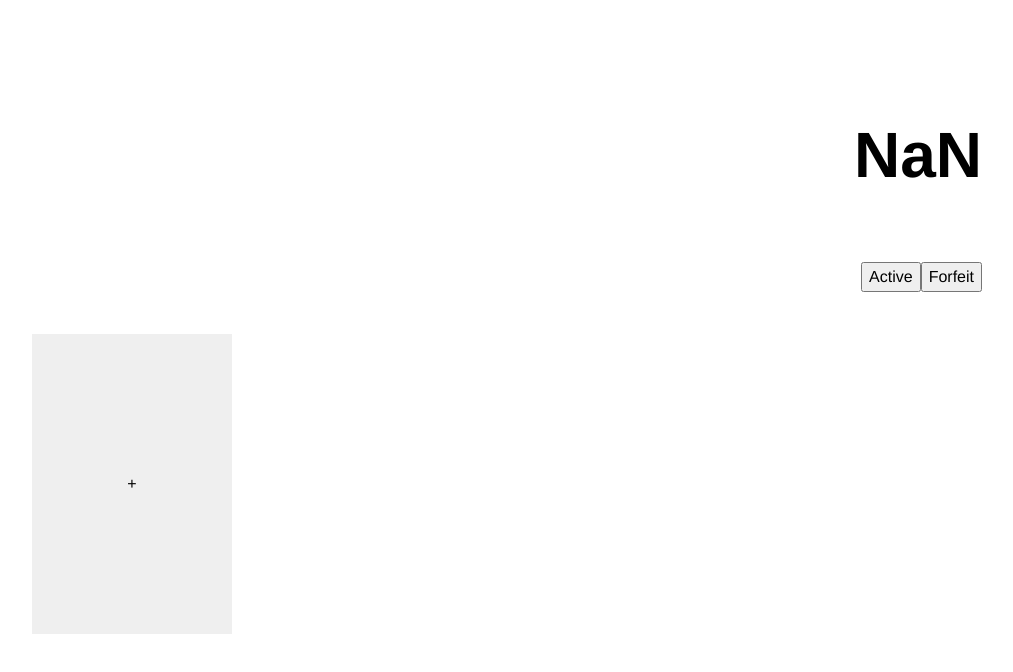
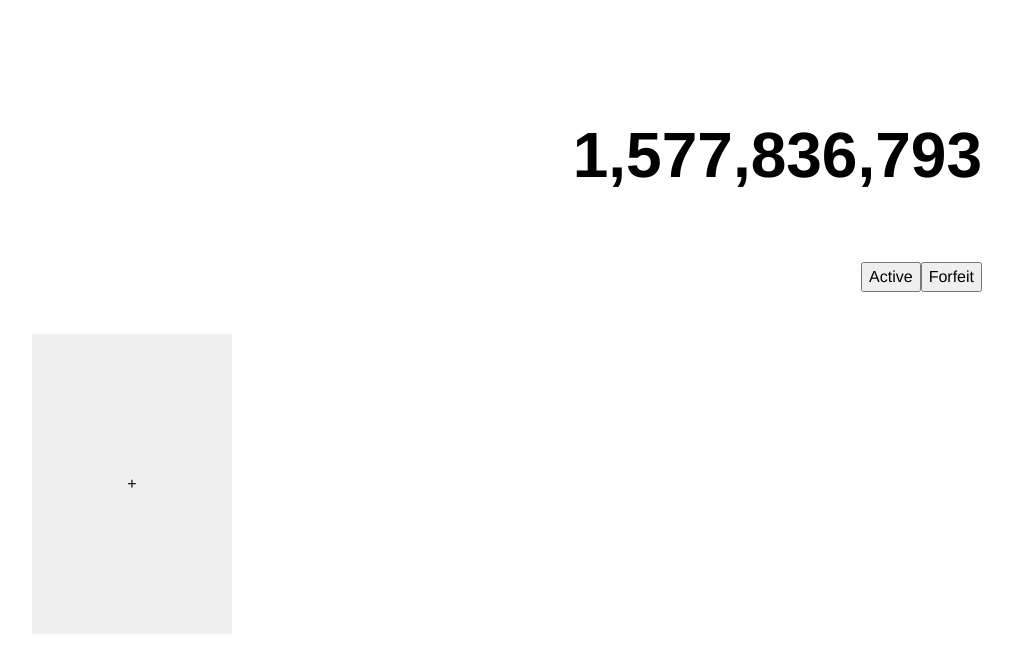
Before and after one commit to dhkaneda/mori.io, a React app: page / in a window 1280 px wide. Shown: the top 672 px of the page, without its empty margins (138-1151 px from the left). Built offline with nearby package versions, Linux system fonts and the light colour scheme; the HTML template or start-up script is replaced by a standard one.

Commit message:
Sets default deathday upon first visit to app

```diff
--- a/client/src/components/countdown/deathdayCountdown.jsx
+++ b/client/src/components/countdown/deathdayCountdown.jsx
@@ -14,18 +14,21 @@ const DeathdayCountdown = () => {
 
   // continually checks for updated deathday in case input is changed
   useEffect(() => {
-    setDeathday(Date.parse(localStorage.getItem('deathday')));
+    // checks for locally stored deathday upon first visit, otherwise allows
+    // defaulted value from mainCountdown to remain
+    if (localStorage.getItem('deathday')) {
+      setDeathday(Date.parse(localStorage.getItem('deathday')));
+    }
   });
 
   return (
     <div>
       <div onClick={() => setInputDisplay(!inputDisplay)}>
-        {inputDisplay ? <DeathdayInput /> : (
-          <h1>
-            <CountdownDigits targetDate={deathday} />
-          </h1>
-        )}
+        <h1>
+          <CountdownDigits targetDate={deathday} />
+        </h1>
       </div>
+      { inputDisplay && <DeathdayInput />}
     </div>
   );
 };
--- a/client/src/index.jsx
+++ b/client/src/index.jsx
@@ -1,5 +1,6 @@
 import React, { useState, useEffect } from 'react';
 import ReactDOM from 'react-dom';
+import moment from 'moment';
 
 // STYLES
 import './styles/normalize.css';
@@ -16,7 +17,7 @@ const App = () => {
   const [contracts, setContracts] = useState([]);
   const [inputDisplay, setInputDisplay] = useState(false);
   const [addContractDisplay, setAddContractDisplay] = useState(false);
-  const [deathday, setDeathday] = useState('');
+  const [deathday, setDeathday] = useState(moment().add(50, 'years'));
 
   useEffect(() => {
     if (localStorage.getItem('contracts')) {
```
